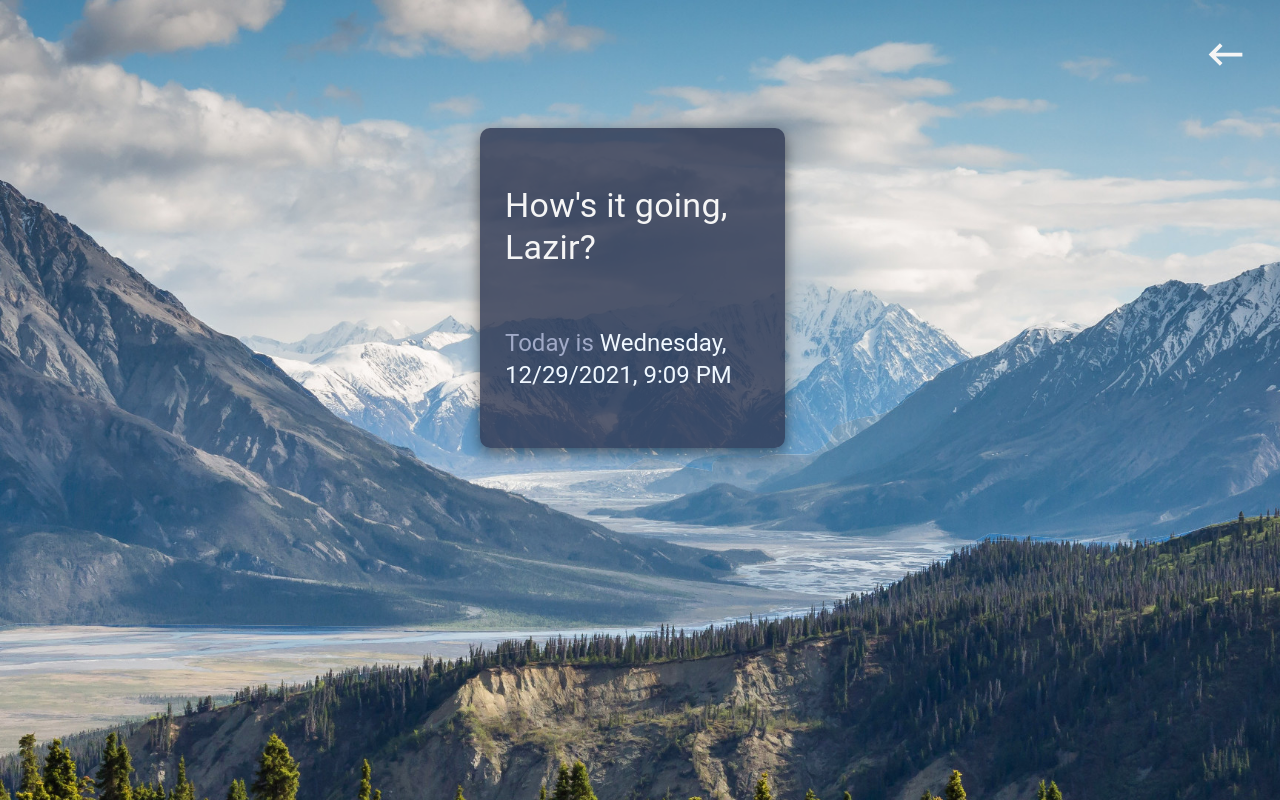
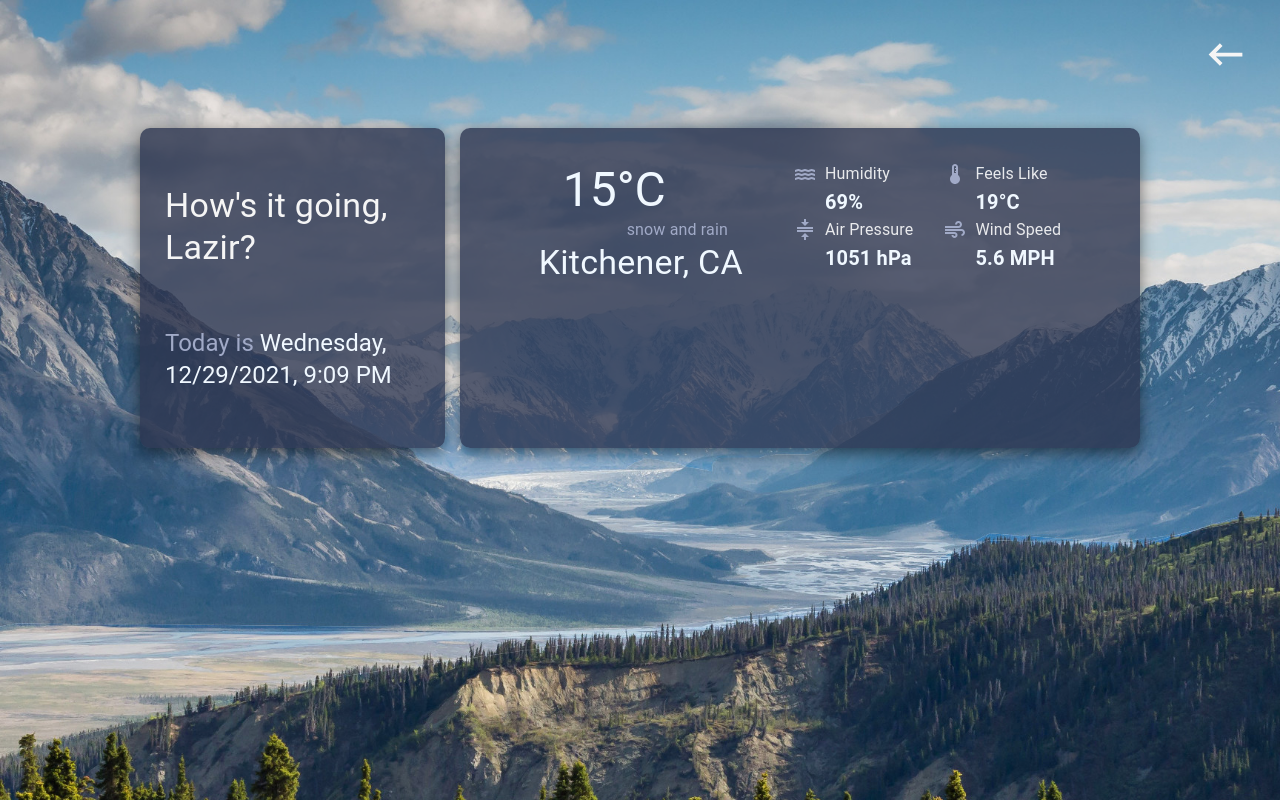
Before and after one commit to lazirpascual/moves-weather-app, a React (Create React App) app: page / in a window 1280 px wide. Built offline with nearby package versions, Linux system fonts and the light colour scheme.

Commit message:
create CurrentWeatherBlock component

```diff
--- a/src/App.tsx
+++ b/src/App.tsx
@@ -1,5 +1,6 @@
 import UserForm from "./Components/CityForm/UserForm";
 import NameBlock from "./Components/NameBlock/NameBlock";
+import CurrentWeatherBlock from "./Components/CurrentWeatherBlock/CurrentWeatherBlock";
 import KeyboardBackspaceIcon from "@mui/icons-material/KeyboardBackspace";
 import IconButton from "@mui/material/IconButton";
 import "./App.css";
@@ -15,6 +16,7 @@ function App() {
         </div>
         <div className="weather-top">
           <NameBlock />
+          <CurrentWeatherBlock />
         </div>
       </div>
     </div>
--- /dev/null
+++ b/src/Components/CurrentWeatherBlock/CurrentWeatherBlock.css
@@ -0,0 +1,41 @@
+.weather-details {
+  display: flex;
+  flex-direction: column;
+  align-items: center;
+  height: 8em;
+  width: 17em;
+  margin-top: 10%;
+  background-color: rgba(45, 53, 80, 0.795);
+  box-shadow: 0 5px 15px rgba(0, 0, 0, 0.5);
+  border-radius: 10px;
+  font-size: 40px;
+  font-family: fantasy;
+}
+
+.weather-details-top {
+  display: flex;
+  color: #a1aac7;
+  margin-top: 5%;
+}
+
+.weather-details-topleft {
+  margin-right: 50px;
+}
+
+.weather-details-topright {
+  display: flex;
+}
+
+.wd-details-topright-left {
+  margin-right: 30px;
+}
+
+.weather-details-icon {
+  display: flex;
+}
+
+.weather-details-bottom {
+  display: flex;
+  flex-direction: row;
+  color: #a1aac7;
+}
--- /dev/null
+++ b/src/Components/CurrentWeatherBlock/CurrentWeatherBlock.tsx
@@ -0,0 +1,86 @@
+import Typography from "@mui/material/Typography";
+import WaterIcon from "@mui/icons-material/Water";
+import CompressIcon from "@mui/icons-material/Compress";
+import AirIcon from "@mui/icons-material/Air";
+import ThermostatIcon from "@mui/icons-material/Thermostat";
+import "./CurrentWeatherBlock.css";
+
+const CurrentWeatherBlock = () => {
+  return (
+    <div className="weather-details">
+      <div className="weather-details-top">
+        <div className="weather-details-topleft">
+          <div className="weather-details-icon">
+            <Typography variant="h3" color="aliceblue" sx={{ marginLeft: 3 }}>
+              15°C
+            </Typography>
+          </div>
+          <Typography sx={{ marginLeft: 11 }}>snow and rain</Typography>
+          <Typography variant="h4" color="aliceblue">
+            Kitchener, CA
+          </Typography>
+        </div>
+        <div className="weather-details-topright">
+          <div className="wd-details-topright-left">
+            <div>
+              <div className="weather-details-icon">
+                <WaterIcon sx={{ marginRight: 1 }} />
+                <Typography color="#FFFFFFDE">Humidity</Typography>
+              </div>
+              <Typography
+                variant="h6"
+                color="aliceblue"
+                sx={{ marginLeft: 4, fontWeight: "bold" }}
+              >
+                69%
+              </Typography>
+            </div>
+            <div>
+              <div className="weather-details-icon">
+                <CompressIcon sx={{ marginRight: 1 }} />
+                <Typography color="#FFFFFFDE">Air Pressure</Typography>
+              </div>
+              <Typography
+                variant="h6"
+                color="aliceblue"
+                sx={{ marginLeft: 4, fontWeight: "bold" }}
+              >
+                1051 hPa
+              </Typography>
+            </div>
+          </div>
+          <div>
+            <div>
+              <div className="weather-details-icon">
+                <ThermostatIcon sx={{ marginRight: 1 }} />
+                <Typography color="#FFFFFFDE">Feels Like</Typography>
+              </div>
+              <Typography
+                variant="h6"
+                color="aliceblue"
+                sx={{ marginLeft: 4, fontWeight: "bold" }}
+              >
+                19°C
+              </Typography>
+            </div>
+            <div>
+              <div className="weather-details-icon">
+                <AirIcon sx={{ marginRight: 1 }} />
+                <Typography color="#FFFFFFDE">Wind Speed</Typography>
+              </div>
+              <Typography
+                variant="h6"
+                color="aliceblue"
+                sx={{ marginLeft: 4, fontWeight: "bold" }}
+              >
+                5.6 MPH
+              </Typography>
+            </div>
+          </div>
+        </div>
+      </div>
+    </div>
+  );
+};
+
+export default CurrentWeatherBlock;
```
